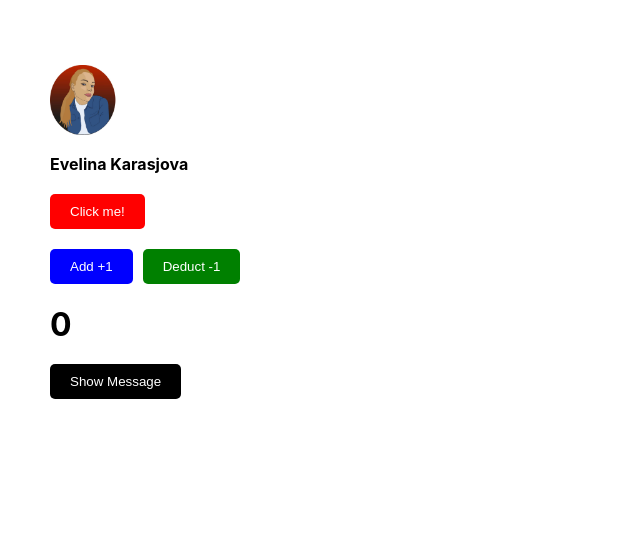
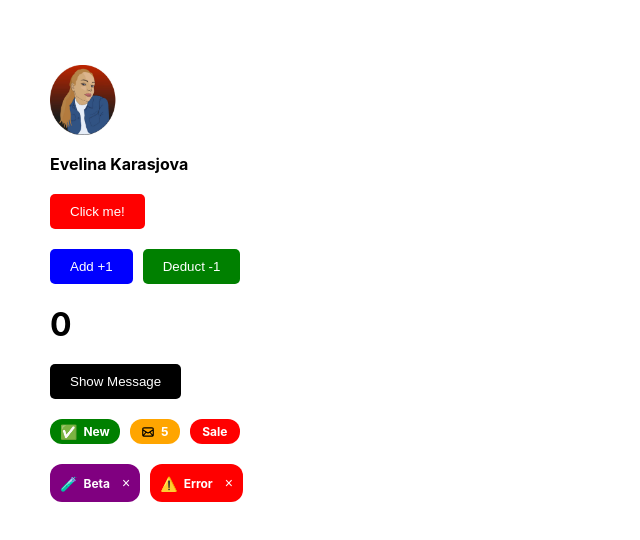
Before and after one commit to kiwaeva/React-componets, a React (Create React App) app: page / in a window 1280 px wide. Shown: the top 540 px of the page, without its empty margins (0-640 px from the left). Built offline with nearby package versions, Linux system fonts and the light colour scheme.

Commit message:
Add new Badge component and it's requisits.

```diff
--- a/src/App.js
+++ b/src/App.js
@@ -2,6 +2,7 @@ import Button from "./components/Button";
 import {useState} from "react";
 import avatarImg from './components/images/my-avatar.jpg';
 import Avatar from "./components/Avatar";
+import Badge from "./components/Badge";
 
 function App() {
   const [count, setCount] = useState(0);
@@ -22,7 +23,7 @@ function App() {
   {/* If your component uses {children} → use nested content: <Button>Click me!</Button>
       If your component uses {text} → use props: <Button text="Click me!" /> */}
       <div className="Alert">
-      <Button text="Click me!" color="red" onClick={()=> alert ("Well document, your first alert button is working! Now let's see what the blue button does." )}></Button>
+      <Button text="Click me!" color="red" onClick={()=> alert ("Well done, your first alert button is working! Now let's create and test the Counter." )}></Button>
       </div>
       <div className="Counter">
         <Button color="blue" onClick={increment}>Add +1</Button>
@@ -32,8 +33,17 @@ function App() {
       <div className="Toggle">
         <Button text={showMessage ? "Hide Message" : "Show Message"} onClick={toggleMessage} color="black"></Button>
         {showMessage && (
-        <p> 🎉 Hello, this is your first toggle message!</p>
+        <p> 🎉 This is your first toggle message! Keep up the good work.</p>
         )}
+      </div>
+      <div className="Badge" style={{ display: "flex", gap: "10px"}}>
+        <Badge label="New" color="green" icon="✅"/>
+        <Badge label="5" color="orange" showIcon="true"/>
+        <Badge label="Sale" color="red"/>
+      </div>
+      <div className="dismissable" style={{ display: "flex", gap: "10px"}}>
+        <Badge label="Beta" color="purple" icon="🧪" dismissible />
+        <Badge label="Error" color="red" icon="⚠️" dismissible />
       </div>
     </div>
   );
--- /dev/null
+++ b/src/components/Badge.jsx
@@ -0,0 +1,61 @@
+import { useState } from "react";
+import mailIcon from './images/mail.svg'
+
+const Badge = ({
+  label,
+  color = "gray",
+  icon = null,
+  dismissible = false,
+  showIcon = false
+}) => {
+  const [visible, setVisible] = useState(true);
+
+  const styles = {
+    container: {
+      backgroundColor: color,
+      color: "#fff",
+      padding: "4px 10px",
+      fontSize: "12px",
+      borderRadius: "12px",
+      display: "inline-flex",
+      alignItems: "center",
+      gap: "6px",
+      fontWeight: "bold",
+      minWidth: "30px",
+      justifyContent:"center",
+    },
+    icon: {
+      fontSize: "14px",
+    },
+    close: {
+      marginLeft: "6px",
+      padding: "15px 0",
+      background: "none",
+      border: "none",
+      color: "#fff",
+      cursor: "pointer",
+      fontSize: "14px",
+      lineHeight: "0",
+    },
+  };
+
+  if (!visible) return null;
+
+  return (
+    <span style={styles.container}>
+      {icon && <span style={styles.icon}>{icon}</span>}
+      {/* Conditionally show the icon only when showIcon is true */}
+      {showIcon && (
+        <img src={mailIcon} alt="" style={{ width: "14px", height: "14px" }} />
+      )}
+      {label}
+      {dismissible && (
+        <button style={styles.close} onClick={() => setVisible(false)}>
+          ×
+        </button>
+      )}
+    </span>
+  );
+};
+
+export default Badge;
```
Also changed, not shown: src/components/images/mail.svg (added).
